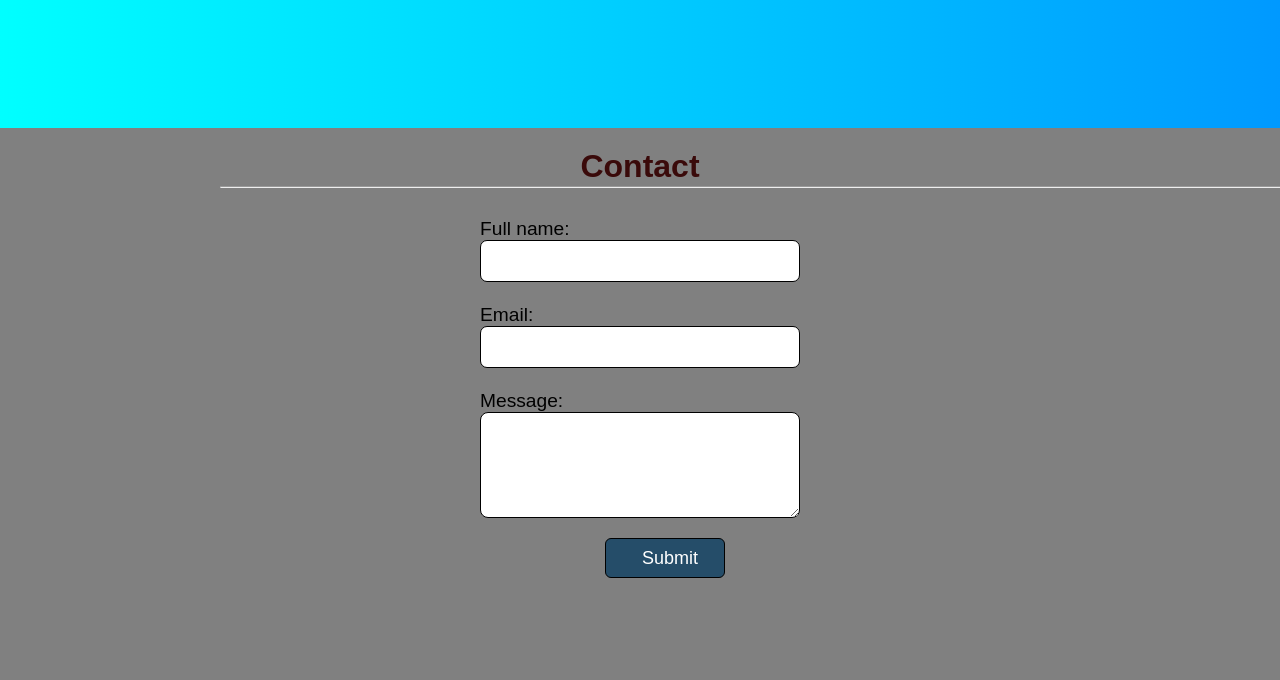
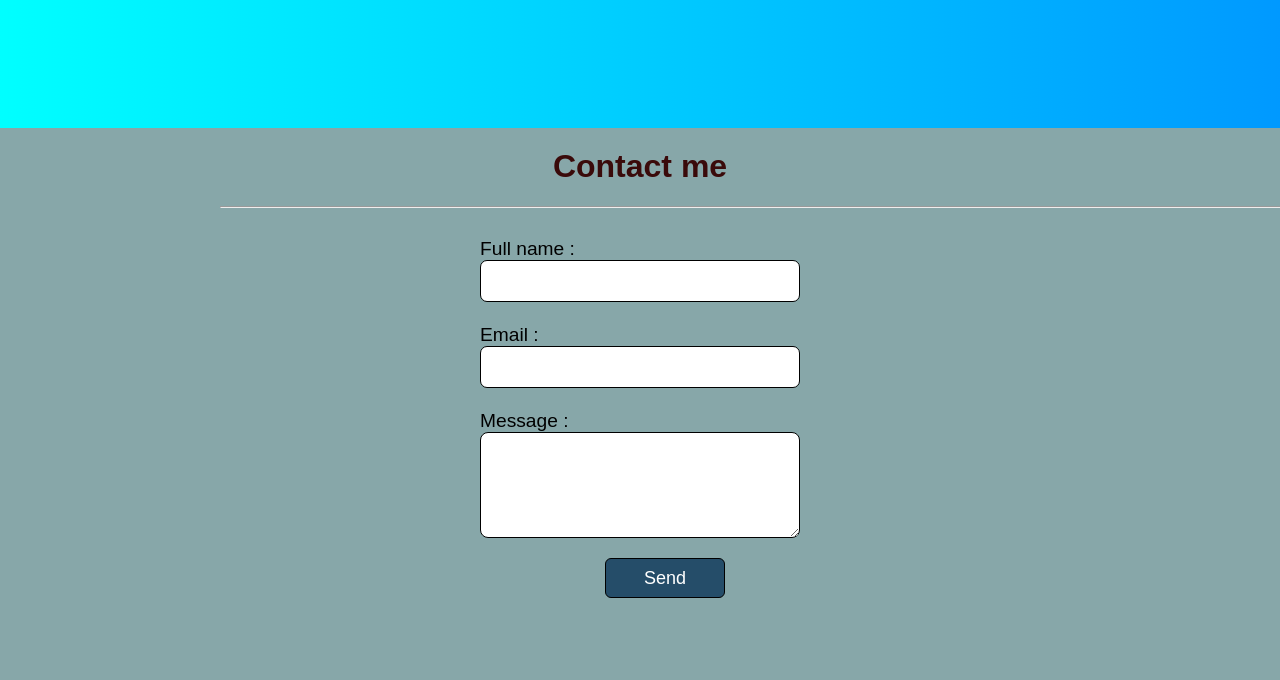
Before and after one commit to Manoj1412/Codsoft-portfolio, a plain HTML site: page index.html in a window 1280 px wide. Shown: the part 1801-2481 px from the top of the page. Drawn offline with nearby package versions, Linux system fonts and the light colour scheme; a script that the page names is missing.

Commit message:
edited contact details

```diff
--- a/index.html
+++ b/index.html
@@ -71,19 +71,20 @@
             </div>
             <div class="weather"><h3>Weather Website</h3>
             <img src="Build-Weather-App-in-JavaScript.jpg" width="370px"></div></div>
-            <form action="mailto:kukkadapumanoj1412@gmail.com">
+            <form action="https://formspree.io/f/xwkgznyn" method="POST">
             <div class="contact">
-                <center><h1>Contact</h1>
+                <center><h1>Contact me</h1>
                     <hr>
                 <div class="details">
-                    <label for="name">Full name:</label>
-                    <input type="text" id="name">
-                    <label for="email">Email:</label>
-                    <input type="email" id="email">
-                    <label for="message">Message:</label>
-                    <textarea id="message"></textarea>
-                    <input type="submit" name="submit" id="send">
-                    <label for="submit"></label>
+                    <label for="name">Full name :</label>
+                    <input type="text" name="name" id="name" required>
+                    <label for="email">Email :</label>
+                    <input type="email" name="email" id="email" required>
+                    <form id="contact-form">
+                        <label for="message">Message :</label>
+                        <textarea id="message" name="message" rows="5" cols="50" required></textarea>
+                        <button type="submit" id="submit-button">Send</button>
+                      </form>
                 </div>
             </div>
         </center></form>
--- a/style.css
+++ b/style.css
@@ -226,7 +226,8 @@ footer .logo{
 .details input{
     height: 38px;
     border-radius: 7px;
-    text-indent: 10px;
+    text-indent: 15px;
+    font-size: 1.1em;
     border: 1px solid black;
 }
 label{
@@ -236,15 +237,15 @@ label{
 }
 .contact h1{
     color: #3a0a0a;
-    padding-top: 20px;
+    padding: 20px;
 }
 textarea{
-    height: 100px;
     border-radius: 8px;
     border: 1px solid black;
     text-indent: 3px;
+    font-size: 1.4em;
 }
-.details #send{
+.details button{
     margin-top: 20px;
     width: 120px;
     height: 40px;
@@ -255,7 +256,8 @@ textarea{
     color: white;
     margin-bottom: 85px;
     border: 1px solid black;
+    cursor: pointer;
 }
 .contact{
-    background-color: grey;
+    background-color: rgb(135, 167, 169);
 }
```
